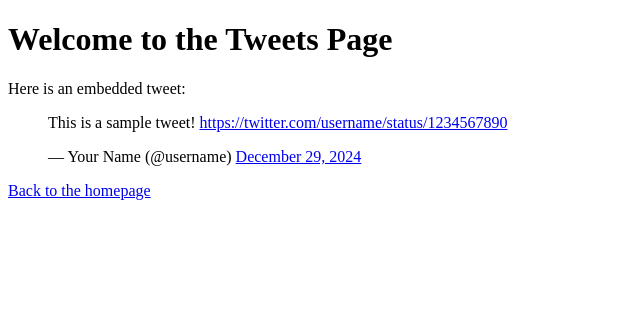
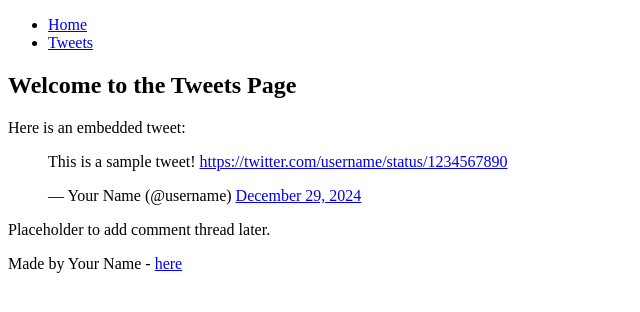
Before and after one commit to yusufqasala/My_First_Portfolio, a plain HTML site: page html_basic/tweets.html in a window 1280 px wide. Shown: the whole page, without its empty margins (0-640 px from the left). Drawn offline with Linux system fonts and the light colour scheme.

Commit message:
Update tweets.html

```diff
--- a/html_basic/tweets.html
+++ b/html_basic/tweets.html
@@ -6,16 +6,32 @@
   <title>Tweets Page</title>
 </head>
 <body>
+  <header>
+    <ul>
+      <li><a href="index.html">Home</a></li>
+      <li><a href="tweets.html">Tweets</a></li>
+    </ul>
+  </header>
+
+  <main>
+    <article>
       <h1>Welcome to the Tweets Page</h1>
 
       <p>Here is an embedded tweet:</p>
-
       <!-- Embed a single tweet using Twitter's embed code -->
       <blockquote class="twitter-tweet">
         <p lang="en" dir="ltr">This is a sample tweet! <a href="https://twitter.com/username/status/1234567890">https://twitter.com/username/status/1234567890</a></p>&mdash; Your Name (@username) <a href="https://twitter.com/username/status/1234567890">December 29, 2024</a>
       </blockquote>
       <script async src="https://platform.twitter.com/widgets.js" charset="utf-8"></script>
+    </article>
 
-  <p><a href="index.html">Back to the homepage</a></p>
+    <aside>
+      <p>Placeholder to add comment thread later.</p>
+    </aside>
+  </main>
+
+  <footer>
+    <p>Made by Your Name - <a href="https://www.example.com" target="_blank">here</a></p>
+  </footer>
 </body>
 </html>
```
Lines whose indentation alone changed are shown as unchanged.
